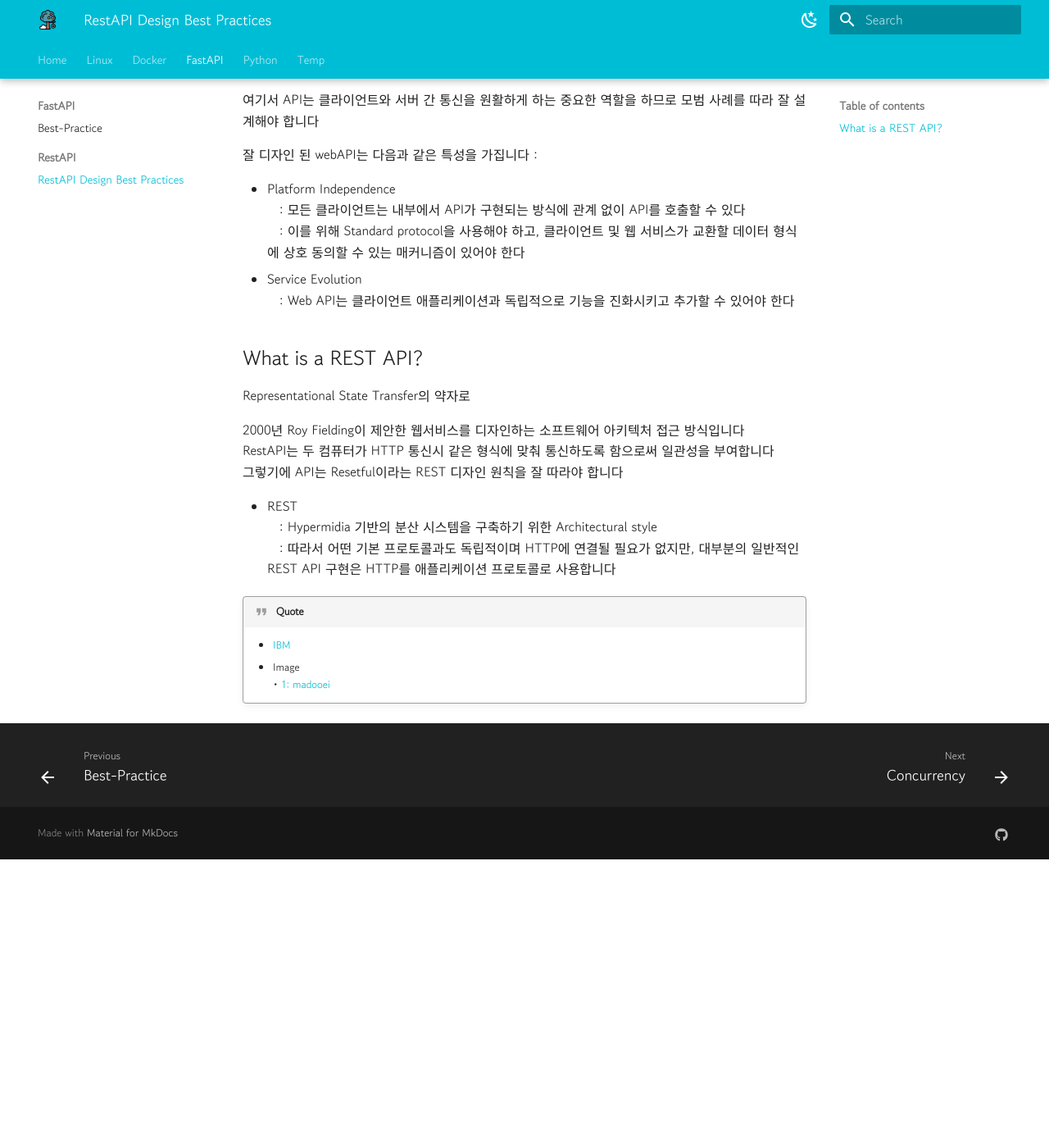
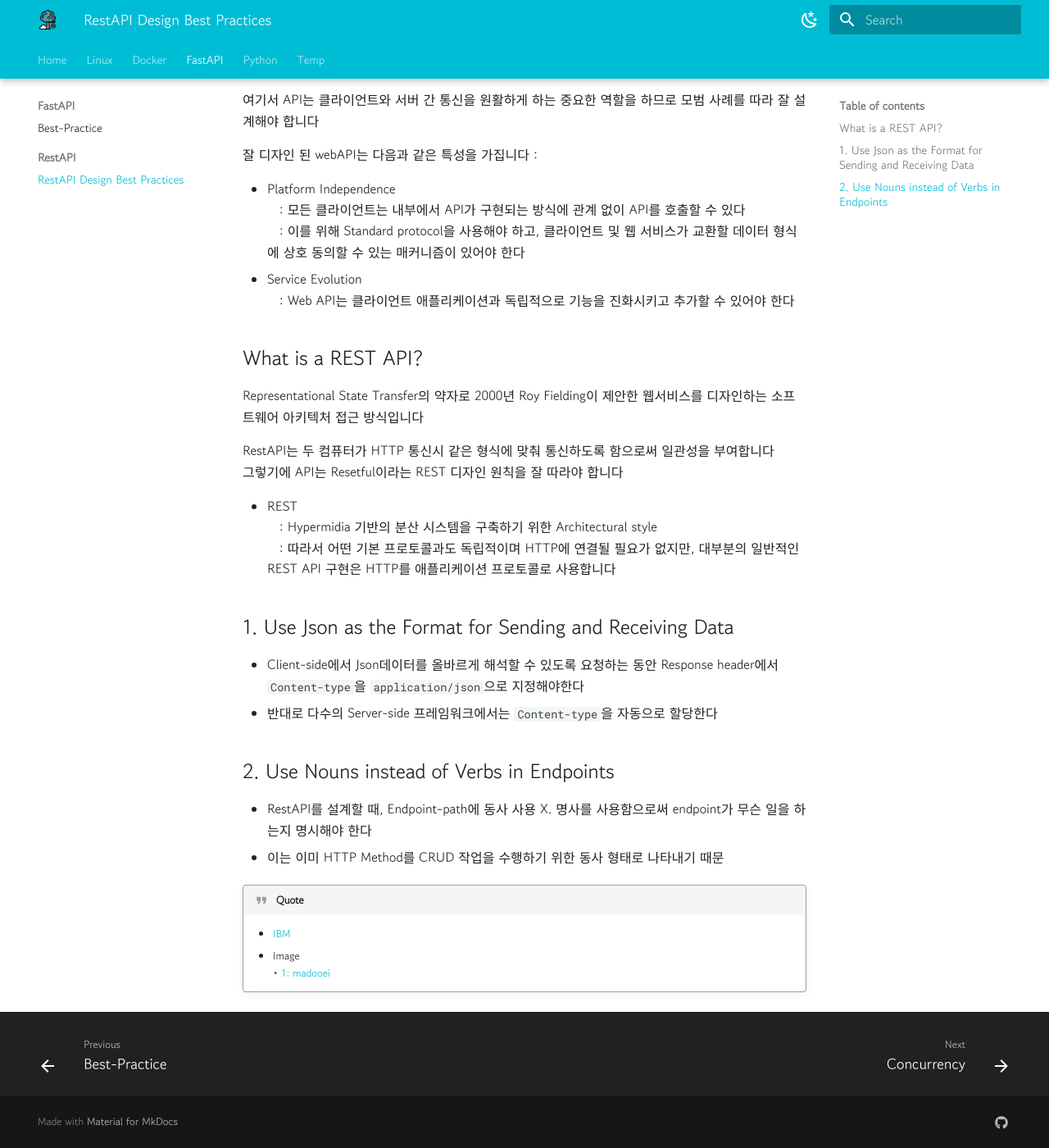
Before and after one commit to YSHeee/YSHeee.github.io, an MkDocs documentation site: the page built from docs/fastapi/design.md, in a window 1280 px wide and 1400 px high, scrolled down 462 px. Shown: the whole window at 82% size. Built offline with MkDocs 1.6.1 and Material for MkDocs 9.7.7, drawn with Linux system fonts in a browser that asks for light colours; before the commit the page ends 1510 px from its top, so only the background shows below that.

Commit message:
Modify ...

```diff
--- a/docs/fastapi/design.md
+++ b/docs/fastapi/design.md
@@ -13,7 +13,7 @@
 ㅤ: Web API는 클라이언트 애플리케이션과 독립적으로 기능을 진화시키고 추가할 수 있어야 한다
 
 ## What is a REST API?
-Representational State Transfer의 약자로 <div>
+Representational State Transfer의 약자로
 2000년 Roy Fielding이 제안한 웹서비스를 디자인하는 소프트웨어 아키텍처 접근 방식입니다<div>
 RestAPI는 두 컴퓨터가 HTTP 통신시 같은 형식에 맞춰 통신하도록 함으로써 일관성을 부여합니다<div>
 그렇기에 API는 Resetful이라는 REST 디자인 원칙을 잘 따라야 합니다
@@ -22,6 +22,16 @@ RestAPI는 두 컴퓨터가 HTTP 통신시 같은 형식에 맞춰 통신하도
 ㅤ: Hypermidia 기반의 분산 시스템을 구축하기 위한 Architectural style<div>
 ㅤ: 따라서 어떤 기본 프로토콜과도 독립적이며 HTTP에 연결될 필요가 없지만, 대부분의 일반적인 REST API 구현은 HTTP를 애플리케이션 프로토콜로 사용합니다
 
+## 1. Use Json as the Format for Sending and Receiving Data
+
+- Client-side에서 Json데이터를 올바르게 해석할 수 있도록 요청하는 동안 Response header에서 `Content-type`을 `application/json`으로 지정해야한다
+- 반대로 다수의 Server-side 프레임워크에서는 `Content-type`을 자동으로 할당한다
+
+## 2. Use Nouns instead of Verbs in Endpoints
+- RestAPI를 설계할 때, Endpoint-path에 동사 사용 X. 명사를 사용함으로써 endpoint가 무슨 일을 하는지 명시해야 한다
+- 이는 이미 HTTP Method를 CRUD 작업을 수행하기 위한 동사 형태로 나타내기 때문
+
+
 !!! quote
     - [IBM](https://www.ibm.com/topics/rest-apis)
     - Image<div>
```
